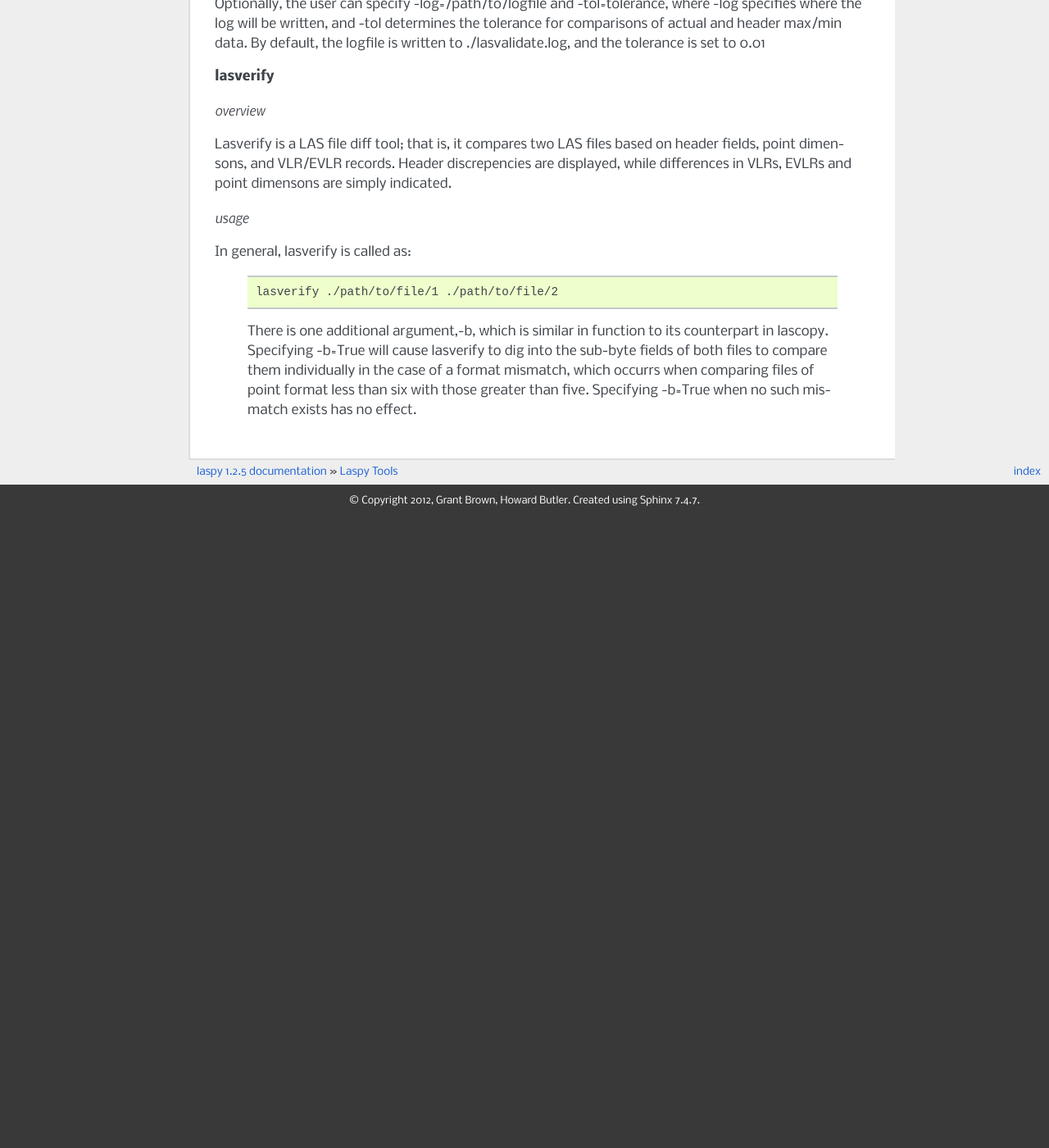
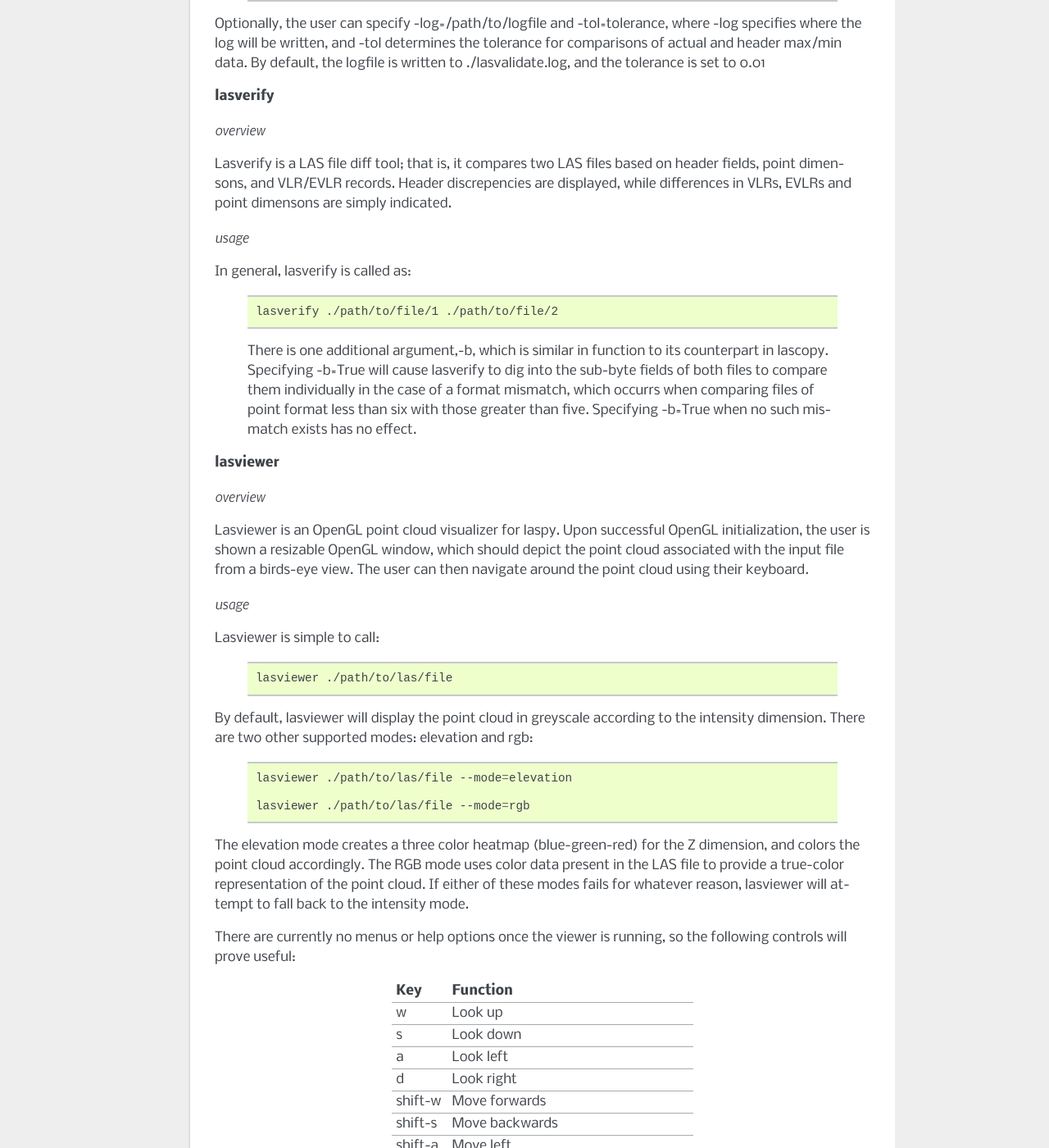
Before and after one commit to laspy/laspy, a Sphinx documentation site: the page built from doc/source/laspy_tools.rst, in a window 1280 px wide and 1400 px high, scrolled down 2458 px. Shown: the whole window at 82% size. Built offline with Sphinx 7.4.7, drawn with Linux system fonts in a browser that asks for light colours; formulas are drawn with MathJax 3; pages that are not in the unit, such as notebooks, are missing from menus; before the commit the page ends 3088 px from its top, so only the background shows below that; some of the changed text lies outside the part shown.

Commit message:
Add docs for lasviewer

```diff
--- a/doc/source/laspy_tools.rst
+++ b/doc/source/laspy_tools.rst
@@ -4,9 +4,10 @@ Laspy Tools
 Laspy comes with several command line utilities which use the library. When laspy
 is installed with setup.py, these scripts are built and installed by setuptools,
 and shold become available to the command line envionment you're using. The tools include
-lascopy, lasexplorer, lasverify, and lasvalidate. These are the four full utilites
-provided by laspy at the moment, though other (less complete) code examples may
-be found in the laspy/misc directory.
+lascopy, lasexplorer, lasverify, lasvalidate, and finally lasviewer. The first four
+are full command line utilities and should function out of the box after a successful laspy install.
+Lasviewer is an OpenGL point cloud viewer using laspy to provide LAS data, and requires OpenGL 3.0+, PyOpenGL, and
+GLUT.
 
 **lascopy**
 
@@ -159,3 +160,61 @@ In general, lasverify is called as:
     of a format mismatch, which occurrs when comparing files of point format
     less than six with those greater than five. Specifying -b=True when no such
     mismatch exists has no effect.
+
+**lasviewer**
+
+*overview*
+
+Lasviewer is an OpenGL point cloud visualizer for laspy. Upon successful OpenGL
+initialization, the user is shown a resizable OpenGL window, which should depict the
+point cloud associated with the input file from a birds-eye view. The user can then
+navigate around the point cloud using their keyboard.
+
+*usage*
+
+Lasviewer is simple to call:
+
+    .. code-block:: sh
+
+        lasviewer ./path/to/las/file
+
+By default, lasviewer will display the point cloud in greyscale according to the
+intensity dimension. There are two other supported modes: elevation and rgb:
+
+    .. code-block:: sh
+
+        lasviewer ./path/to/las/file --mode=elevation
+
+        lasviewer ./path/to/las/file --mode=rgb
+
+The elevation mode creates a three color heatmap (blue-green-red) for the Z dimension,
+and colors the point cloud accordingly. The RGB mode uses color data present in the
+LAS file to provide a true-color representation of the point cloud. If either of
+these modes fails for whatever reason, lasviewer will attempt to fall back to
+the intensity mode.
+
+There are currently no menus or help options once the viewer is running, so the following
+controls will prove useful:
+
+
+========== ======================================
+    Key        Function
+========== ======================================
+ w          Look up
+ s          Look down
+ a          Look left
+ d          Look right
+ shift-w    Move forwards
+ shift-s    Move backwards
+ shift-a    Move left
+ shift-d    Move right
+ q          Roll counterclockwise
+ e          Roll clockwise
+ \+         Increase movement/look granularity
+ \-         Decrease movement/look granularity
+ x          Snap to x axis
+ y          Snap to y azis
+ z          Snap to z axis
+========== ======================================
+
+There is currently no mouse support, though the bindings are in place for future development.
```
